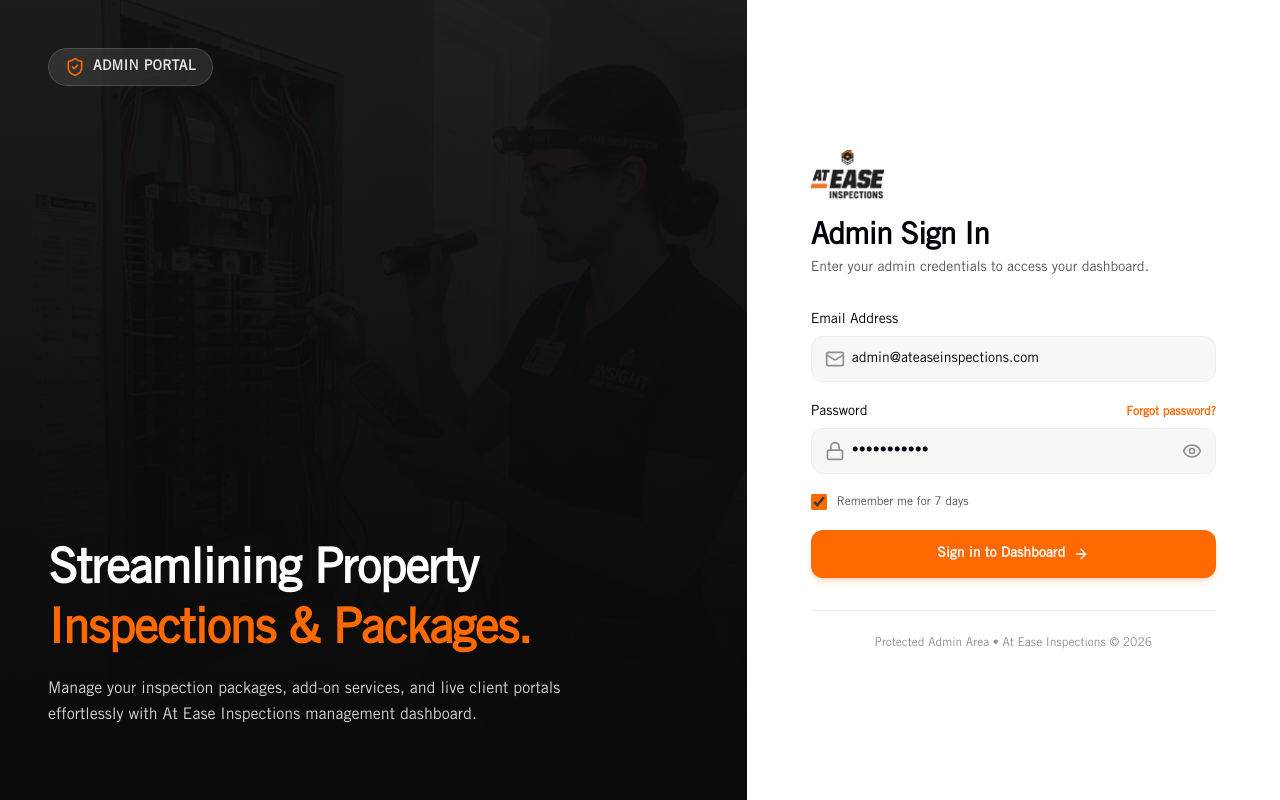
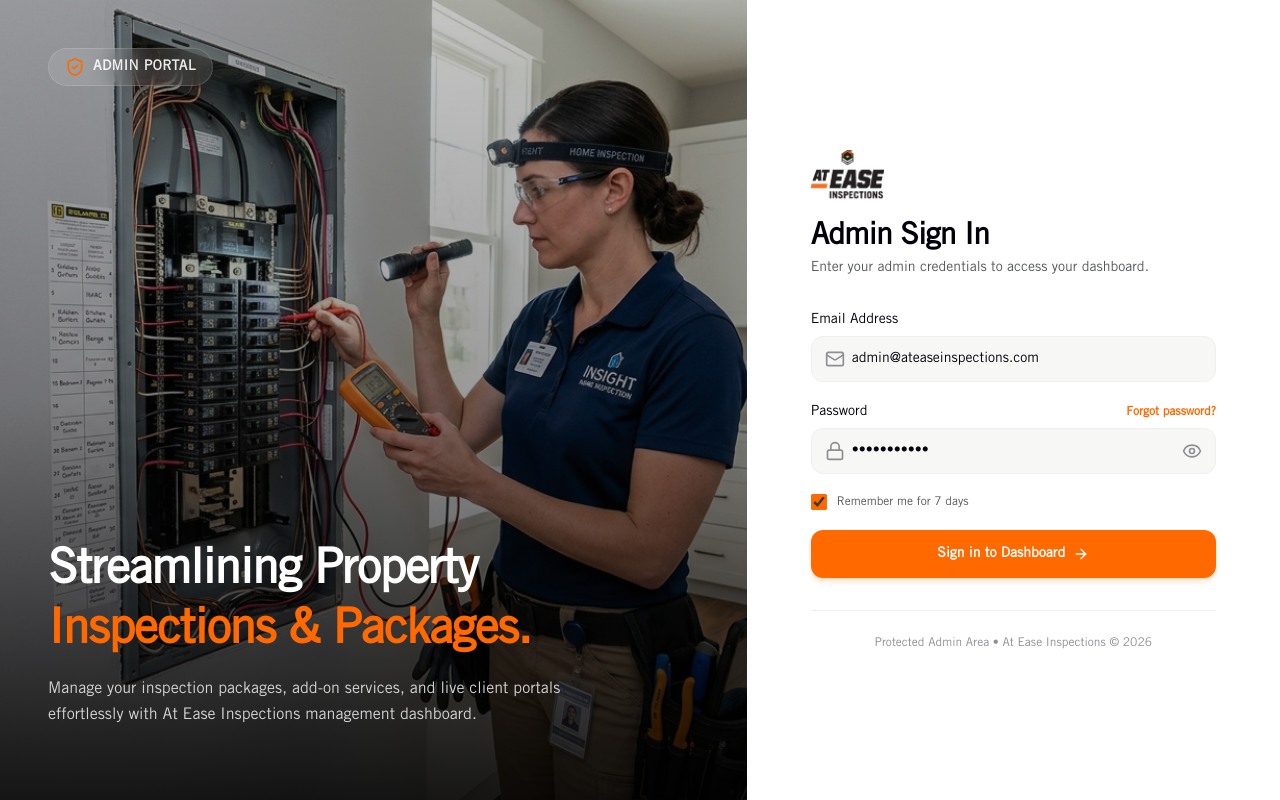
Before and after one commit to backbencherstudio/jmbattaglia_frontend, a Next.js app: page /admin/login in a window 1280 px wide. Built offline with nearby package versions, Linux system fonts and the light colour scheme.

Commit message:
design almost done

```diff
--- a/app/admin/login/page.tsx
+++ b/app/admin/login/page.tsx
@@ -41,10 +41,10 @@ export default function AdminLoginPage() {
           src="/assets/images/safe_home_package.jpg"
           alt="At Ease Inspections Banner"
           fill
-          className="object-cover opacity-40 mix-blend-overlay scale-105 transition-transform duration-1000 ease-out"
+          className="object-cover opacity-85 transition-transform duration-1000 ease-out"
           priority
         />
-        <div className="absolute inset-0 bg-gradient-to-t from-neutral-950 via-neutral-950/60 to-transparent" />
+        <div className="absolute inset-0 bg-gradient-to-t from-black/85 via-black/30 to-black/10" />
 
         {/* Top Tag */}
         <div className="relative z-10 flex items-center space-x-2 bg-white/10 backdrop-blur-md px-4 py-2 rounded-full border border-white/15 w-fit">
```
